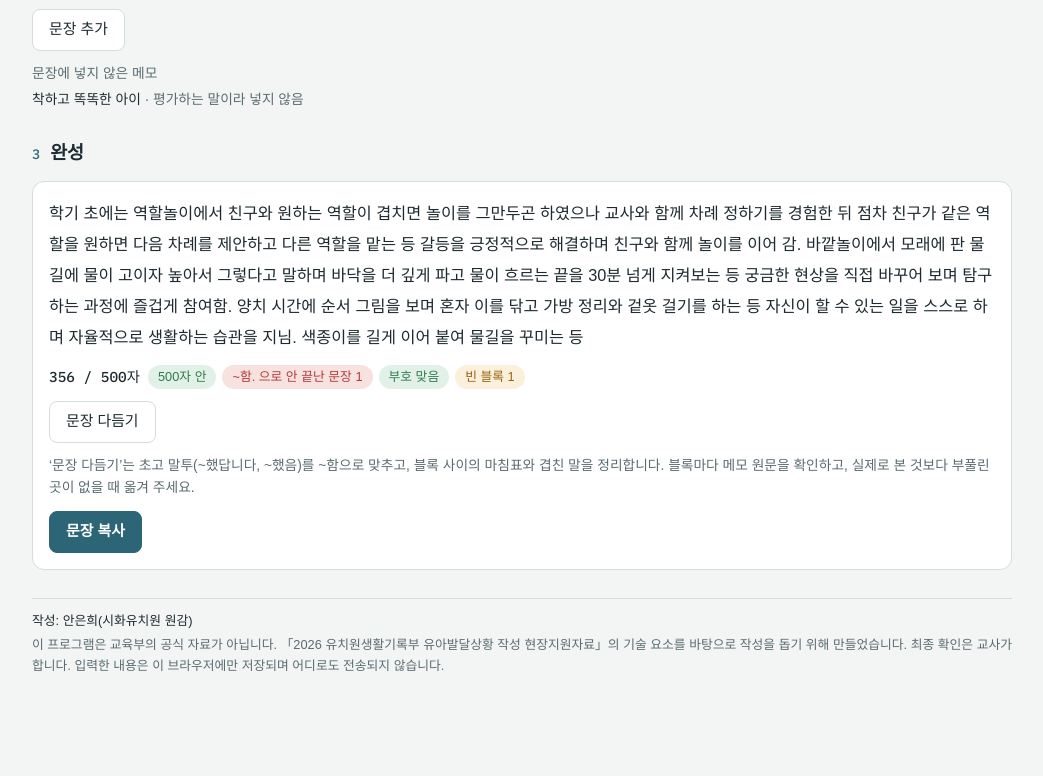
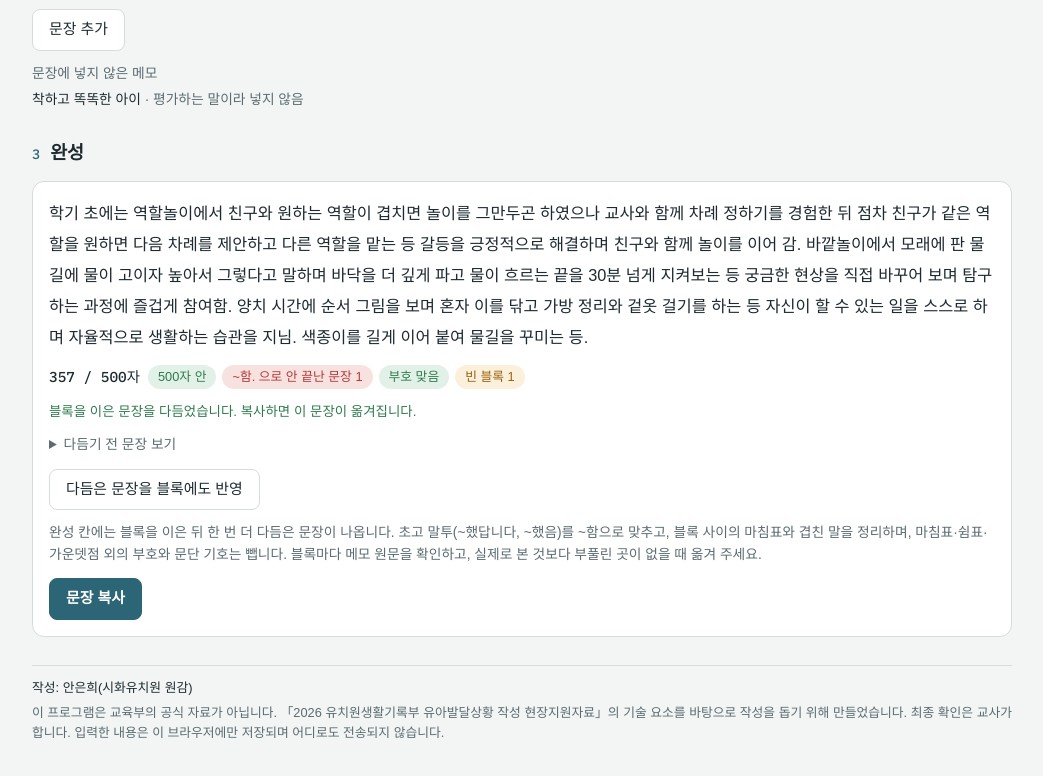
Before and after one commit to iamaleicia-coder/kid-dev-writer, a plain HTML site: page index.html in a window 1280 px wide. Shown: the part 1781-2557 px from the top of the page, without its empty margins (118-1161 px from the left). Before the commit the page ends 2513 px from the top, so only its background shows below. Drawn offline with Linux system fonts and the light colour scheme; a web font is replaced by a local one.

Commit message:
완성 문장 자동 다듬기와 문장부호 정리
- 완성 칸에 블록을 이은 뒤 한 번 더 다듬은 문장 표시, 복사도 다듬은 문장으로
- 마침표·쉼표·가운뎃점 외 문장부호와 문단 기호 정리 (줄바꿈, 글머리, 괄호, 따옴표, ?! → . , 3~4월 → 3·4월, % → 퍼센트, / → ·)
- 다듬기 전 문장 보기, 다듬은 문장을 블록에도 반영

Co-Authored-By: Claude Opus 5.5 <noreply@anthropic.com>
Claude-Session: https://claude.ai/code/session_01Qjx13UVWkS7fK8GQDt9gxG

```diff
--- a/index.html
+++ b/index.html
@@ -133,6 +133,10 @@ textarea{width:100%;resize:vertical;font-size:1rem}
 .chip{font-size:.8rem;border-radius:999px;padding:2px 10px}
 .chip.ok{background:var(--ok-bg);color:var(--ok)} .chip.bad{background:var(--bad-bg);color:var(--bad)} .chip.warn{background:var(--warn-bg);color:var(--warn)}
 .copied{color:var(--ok);font-size:.9rem}
+.refined-note{margin:0;font-size:.84rem;color:var(--ok)}
+.rawview{font-size:.86rem;color:var(--muted)}
+.rawview summary{cursor:pointer}
+.rawview .raw{margin-top:6px;padding:8px 10px;border-radius:8px;background:var(--bg);line-height:1.8;overflow-wrap:anywhere}
 #aiPlace,#stPlace,#noAi,[data-polish]{display:none!important}
 footer{color:var(--muted);font-size:.8rem;border-top:1px solid var(--line);padding-top:12px}
 </style>
@@ -192,12 +196,14 @@ footer{color:var(--muted);font-size:.8rem;border-top:1px solid var(--line);paddi
         <span class="count" id="count">0 / 500자</span>
         <div class="chips" id="chips"></div>
       </div>
+      <p class="refined-note" id="refineNote" hidden></p>
+      <details class="rawview" id="rawView" hidden><summary>다듬기 전 문장 보기</summary><div class="raw" id="rawText"></div></details>
       <div class="row">
-        <button type="button" class="btn" id="refineBtn">문장 다듬기</button>
+        <button type="button" class="btn" id="refineBtn">다듬은 문장을 블록에도 반영</button>
         <button type="button" class="btn ghost" id="undoBtn" hidden>되돌리기</button>
         <span class="muted small" id="refineMsg" hidden></span>
       </div>
-      <p class="muted small">‘문장 다듬기’는 초고 말투(~했답니다, ~했음)를 ~함으로 맞추고, 블록 사이의 마침표와 겹친 말을 정리합니다. 블록마다 메모 원문을 확인하고, 실제로 본 것보다 부풀린 곳이 없을 때 옮겨 주세요.</p>
+      <p class="muted small">완성 칸에는 블록을 이은 뒤 한 번 더 다듬은 문장이 나옵니다. 초고 말투(~했답니다, ~했음)를 ~함으로 맞추고, 블록 사이의 마침표와 겹친 말을 정리하며, 마침표·쉼표·가운뎃점 외의 부호와 문단 기호는 뺍니다. 블록마다 메모 원문을 확인하고, 실제로 본 것보다 부풀린 곳이 없을 때 옮겨 주세요.</p>
       <div class="row">
         <button type="button" class="btn primary" id="copyBtn">문장 복사</button>
         <span class="copied" id="copied" hidden>복사했습니다</span>
@@ -597,10 +603,39 @@ function refineSentence(r){
     r.slots[k]=t;
   });
 }
+/* 마침표, 쉼표, 가운뎃점 외의 문장부호와 문단 기호를 정리. 고친 수를 함께 돌려줌 */
+function stripMarks(t){
+  let n=0;const c=(re,to)=>{t=t.replace(re,m=>{n++;return typeof to==="function"?to(m):to})};
+  c(/^[ \t]*(?:[-*•◦▪▫■□●○◆◇▶▷►※☞✓✔→⇒#>]+|\d+[.)]|[가-하][.)]|[①-⑳])[ \t]*/gm,"");   /* 줄 앞 글머리 기호 */
+  c(/[\r\n\t\u2028\u2029]+/g," ");                                   /* 줄바꿈, 문단 */
+  c(/\s(?:[-*•◦▪▫■□●○◆◇▶▷►※☞✓✔→⇒]+|[①-⑳])\s/g," ");
+  c(/[?!？！]+(?=\s|$)/g,".");                                          /* 물음표, 느낌표 → 마침표 */
+  c(/(\d)\s*[~～〜–—-]\s*(\d)/g,m=>m.replace(/\s*[~～〜–—-]\s*/,"·"));  /* 3~4월 → 3·4월 */
+  c(/(\d)\s*%/g,m=>m.replace(/\s*%/,"퍼센트"));
+  c(/[(（\[［{「『【〈《]\s*/g," ");c(/\s*[)）\]］}」』】〉》]/g," ");    /* 괄호는 벗기고 내용은 남김 */
+  c(/\s*[/／]\s*/g,"·");                                              /* 빗금 → 가운뎃점 */
+  c(/\s*[:：;；]\s*/g,", ");                                           /* 쌍점, 쌍반점 → 쉼표 */
+  c(/["“”'‘’`]/g,"");
+  c(/[…]+|\.{2,}/g,".");
+  c(/[^가-힣ㄱ-ㅎㅏ-ㅣa-zA-Z0-9\s.,·ㆍ]/g," ");                          /* 나머지 기호 */
+  t=t.replace(/\s+([.,·])/g,"$1").replace(/,(?=[^\s\d])/g,", ").replace(/\.(?=[가-힣A-Za-z])/g,". ").replace(/,\s*\./g,".").replace(/\.{2,}/g,".").replace(/\s+/g," ").trim();
+  return {t,n};
+}
+/* 완성 칸에 보일 최종 문장: 블록은 그대로 두고 복사본을 다듬음 */
+function finalText(){
+  const raw=C.sents.map(sentText).filter(Boolean).join(" ");
+  const copy=JSON.parse(JSON.stringify(C.sents));copy.forEach(refineSentence);
+  let joined=copy.map(sentText).filter(Boolean).join(" ");
+  const st=stripMarks(joined);let t=st.t;
+  /* 부호를 뺀 뒤에도 문장 끝을 다시 맞춤 */
+  t=t.split(/(?<=\.)\s+/).map(x=>x.trim()).filter(Boolean).map(x=>endsNominal(x)?x:fixEnd(x)).join(" ");
+  if(t&&!/\.$/.test(t))t=fixEnd(t);
+  return {raw,text:t,marks:st.n,changed:raw.replace(/\s+/g," ").trim()!==t};
+}
 let undoSnap=null;
 $("#refineBtn").onclick=()=>{
   const before=JSON.stringify(C.sents);undoSnap=before;
-  C.sents.forEach(refineSentence);
+  C.sents.forEach(r=>{refineSentence(r);KEYS.forEach(k=>{if((r.slots[k]||"").trim()){const keepEnd=/\.$/.test(r.slots[k]);let t=stripMarks(r.slots[k]).t;if(!keepEnd)t=t.replace(/\.$/,"");r.slots[k]=t}})});
   const changed=JSON.parse(before).reduce((n,r,i)=>n+SLOTS.filter(([k])=>(r.slots[k]||"")!==(C.sents[i].slots[k]||"")).length,0);
   C.auto=false;unEx();save();renderSents();
   $("#refineMsg").hidden=false;$("#refineMsg").textContent=changed?`${changed}곳을 다듬었습니다. 블록에서 바뀐 곳을 확인하세요.`:"다듬을 곳이 없습니다.";
@@ -610,7 +645,7 @@ $("#undoBtn").onclick=()=>{if(!undoSnap)return;C.sents=JSON.parse(undoSnap);undo
 
 /* 완성 */
 function renderFinal(){
-  const text=C.sents.map(sentText).filter(Boolean).join(" ");
+  const F=finalText();const text=F.text;
   let html=esc(text);const bad=[],warn=[];
   const forb=[...new Set(text.match(/[^가-힣ㄱ-ㅎㅏ-ㅣa-zA-Z0-9\s.,·ㆍ]/g)||[])];
   forb.forEach(ch=>{html=html.split(esc(ch)).join(`<mark>${esc(ch)}</mark>`)});
@@ -619,8 +654,11 @@ function renderFinal(){
   EVALS.filter(w=>text.includes(w)).forEach(w=>{warn.push(w);html=html.split(w).join(`<mark class="w">${w}</mark>`)});
   $("#finalText").innerHTML=html||'<span class="muted">블록을 채우면 여기에 문장이 이어집니다.</span>';
   const n=text.length;$("#count").textContent=`${n} / 500자`;
-  const sents=C.sents.map(sentText).filter(Boolean);
+  const sents=text?text.split(/(?<=\.)\s+/).filter(Boolean):[];
   const notEnd=sents.filter(s=>!endsNominal(s)).length;
+  $("#refineNote").hidden=!(text&&F.changed);
+  if(text&&F.changed)$("#refineNote").textContent=`블록을 이은 문장을 다듬었습니다${F.marks?` · 부호와 기호 ${F.marks}곳 정리`:""}. 복사하면 이 문장이 옮겨집니다.`;
+  $("#rawView").hidden=!(text&&F.changed);$("#rawText").textContent=F.raw;
   const holes=C.sents.reduce((a,r)=>a+SHAPES[r.shape].core.filter(k=>!(r.slots[k]||"").trim()).length,0);
   const miss=C.sents.reduce((a,r)=>a+SLOTS.filter(([k])=>srcState(r,k)==="missing").length,0);
   const c=[];
@@ -639,7 +677,7 @@ function renderFinal(){
 function renderClassSoft(){const el=document.querySelector(`[data-kid="${C.id}"]`);if(el)el.classList.toggle("has",C.sents.some(r=>sentText(r)));
   const p=document.querySelector("#classbar .progress");if(p)p.textContent=`작성 ${S.kids.filter(k=>k.sents.some(r=>sentText(r))).length} / ${S.kids.length}명`}
 $("#copyBtn").onclick=async()=>{
-  const t=C.sents.map(sentText).filter(Boolean).join(" ");if(!t)return;
+  const t=finalText().text;if(!t)return;
   try{await navigator.clipboard.writeText(t);$("#copied").hidden=false;setTimeout(()=>$("#copied").hidden=true,2000)}
   catch(e){const f=$("#copyFallback");f.hidden=false;f.value=t;f.focus();f.select()}
 };
```
Also changed, not shown: 1 other file.
